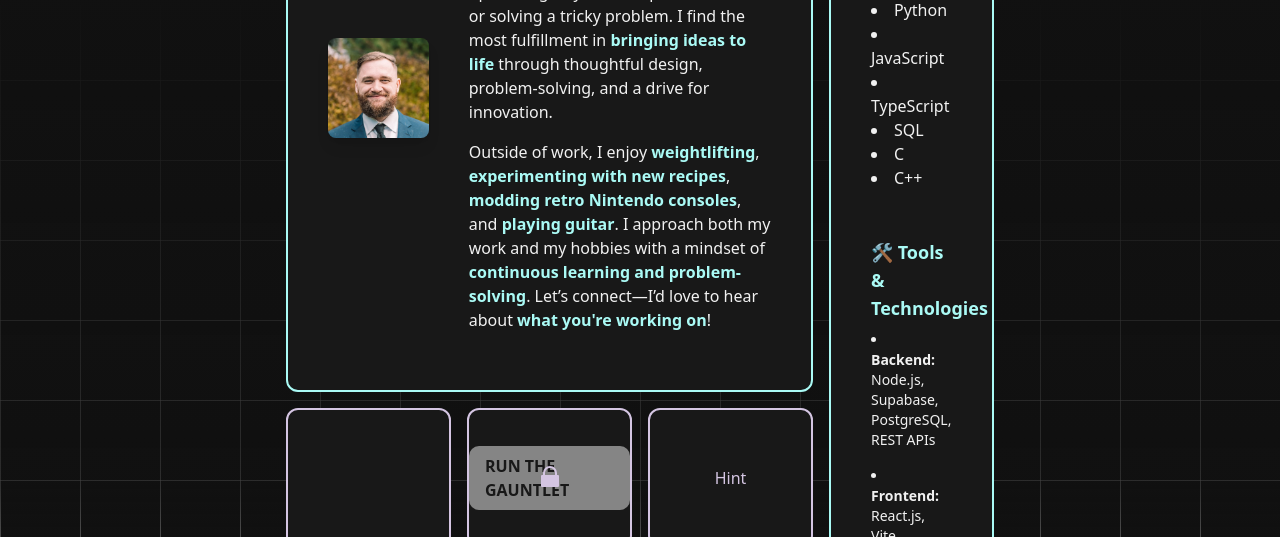
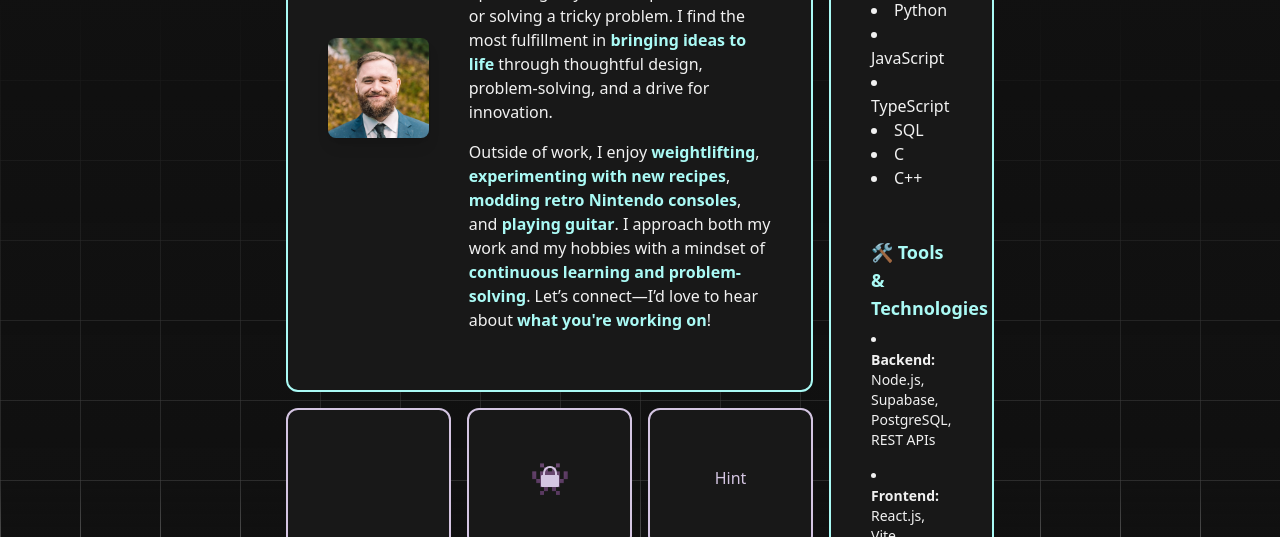
Before and after one commit to cjron128/portfolio-website, a website: page index.html in a window 1280 px wide. Shown: the top 537 px of the page. Drawn offline with nearby package versions, Linux system fonts and the light colour scheme; no server answers.

Commit message:
changed gauntlet button icon

```diff
--- a/index.html
+++ b/index.html
@@ -33,10 +33,9 @@
         }
 
         .gauntlet-button {
-            background: var(--accent1);
-            color: var(--primary);
             border-radius: 10px;
             padding: 12px;
+            font-size: xx-large;
         }
 
         .info-section {
@@ -272,7 +271,7 @@
         <div class="interact-section col-start-2 row-span-1 col-span-1 flex items-center justify-center relative">
             <a href="./misc/gauntlet-start.html" id="gauntletButton"
                 class="px-4 py-2 gauntlet-button floating font-bold transition opacity-50 pointer-events-none">
-                RUN THE GAUNTLET
+                👾
             </a>
             <!-- Lock icon overlay (positioned absolutely over the button) -->
             <div id="lockOverlay" class="absolute inset-0 flex items-center justify-center pointer-events-auto">
```
